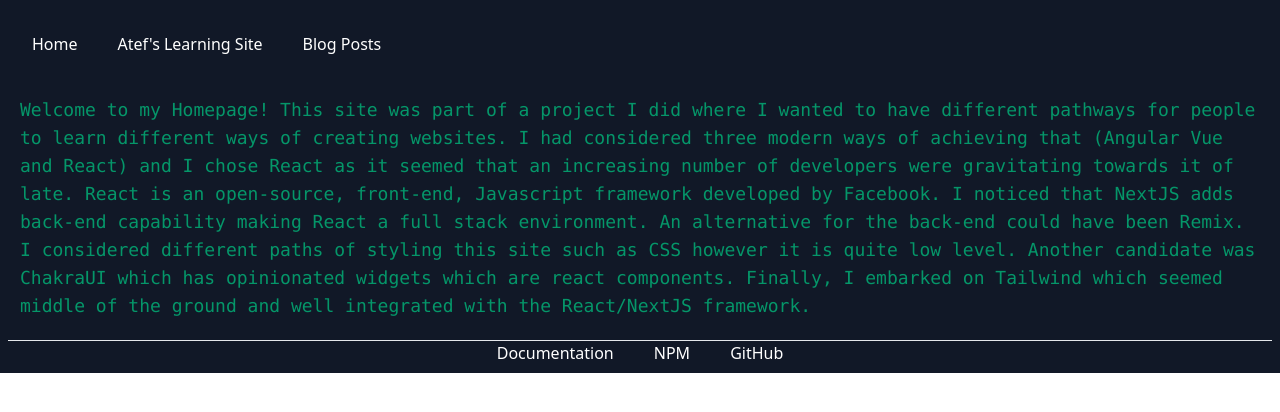
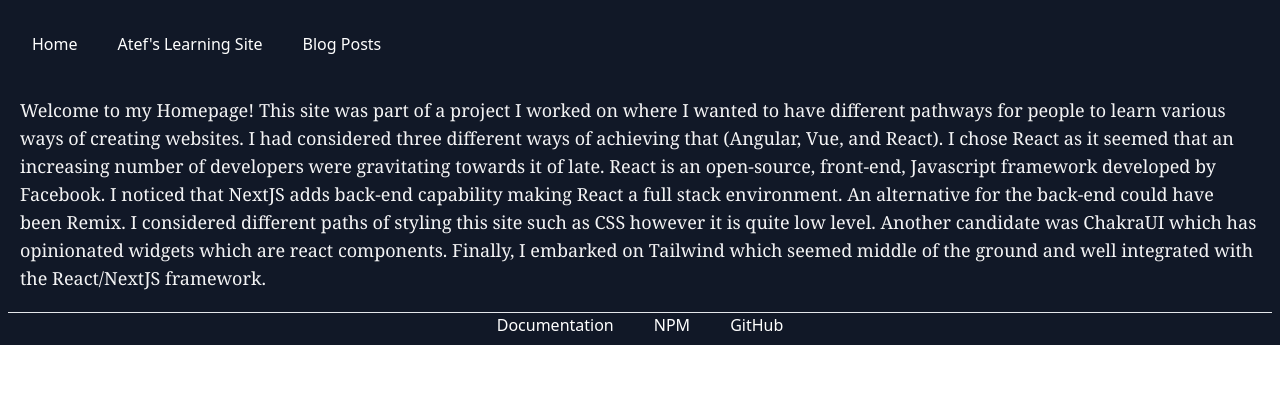
Before and after one commit to dattaray-basab/atef, a Next.js app: page / in a window 1280 px wide. Shown: the top 412 px of the page. Built offline with nearby package versions, Linux system fonts and the light colour scheme.

Commit message:
0.20.6: WIP - new timeline image

```diff
--- a/app/learn/timeline/page.jsx
+++ b/app/learn/timeline/page.jsx
@@ -4,7 +4,7 @@
   return (
     <section>
       <div className='relative h-full w-full'>
-        <Image src='/images/timeline.jpg' width={800} height={500} />
+        <Image src='/images/timeline_full.jpg' width={960} height={540} />
       </div>
     </section>
   );
--- a/app/page.tsx
+++ b/app/page.tsx
@@ -2,8 +2,8 @@
   return (
     <>
 
-      <p className='text-lg text-emerald-600 font-mono mt-4 mb-5 ml-3 mr-3'>
-        Welcome to my Homepage! This site was part of a project I did where I wanted to have different pathways for people to learn different ways of creating websites. I had considered three modern ways of achieving that (Angular Vue and React) and I chose React as it seemed that an increasing number of developers were gravitating towards it of late. React is an open-source, front-end, Javascript framework developed by Facebook. I noticed that NextJS adds back-end capability making React a full stack environment. An alternative for the back-end could have been Remix. I considered different paths of styling this site such as CSS however it is quite low level. Another candidate was ChakraUI which has opinionated widgets which are react components. Finally, I embarked on Tailwind which seemed middle of the ground and well integrated with the React/NextJS framework.
+      <p className='text-lg text-zinc-100 font-serif mt-4 mb-5 ml-3 mr-3'>
+        Welcome to my Homepage! This site was part of a project I worked on where I wanted to have different pathways for people to learn various ways of creating websites. I had considered three different ways of achieving that (Angular, Vue, and React). I chose React as it seemed that an increasing number of developers were gravitating towards it of late. React is an open-source, front-end, Javascript framework developed by Facebook. I noticed that NextJS adds back-end capability making React a full stack environment. An alternative for the back-end could have been Remix. I considered different paths of styling this site such as CSS however it is quite low level. Another candidate was ChakraUI which has opinionated widgets which are react components. Finally, I embarked on Tailwind which seemed middle of the ground and well integrated with the React/NextJS framework.
       </p>
 
     </>
```
